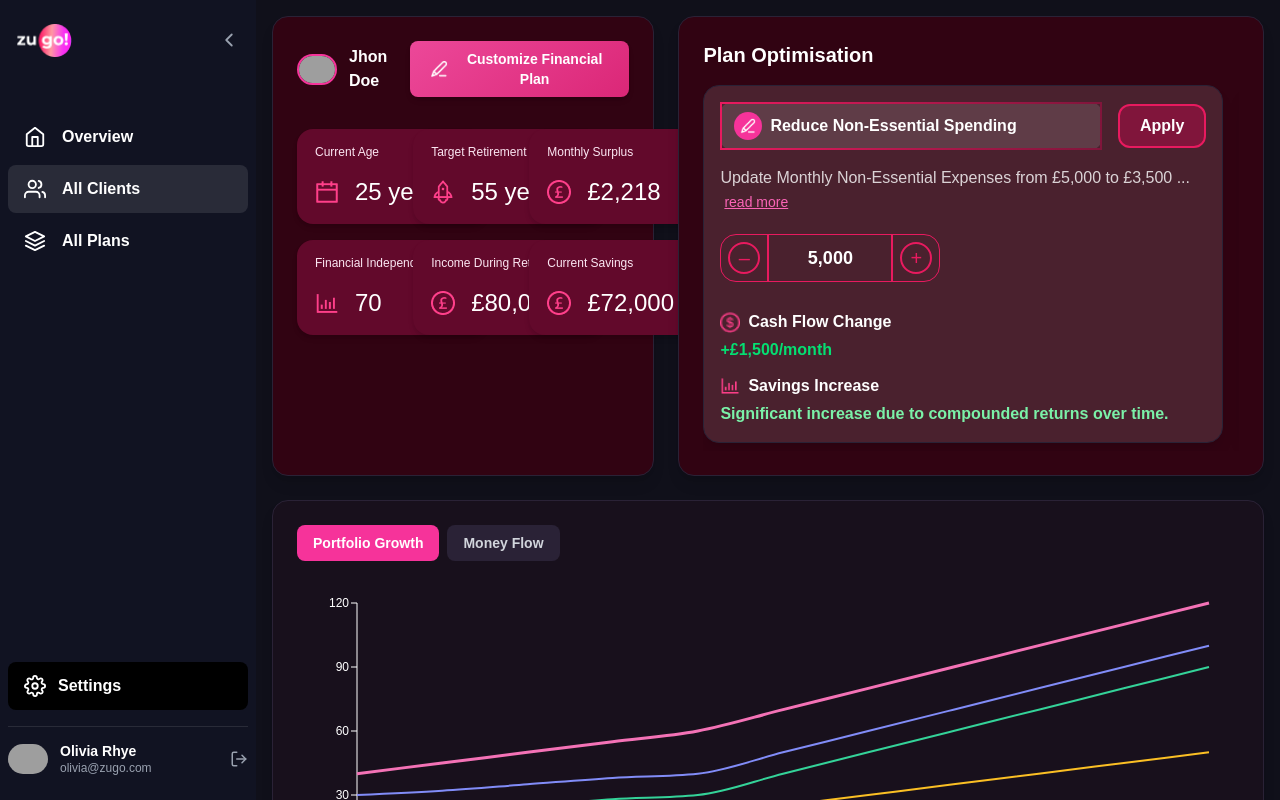
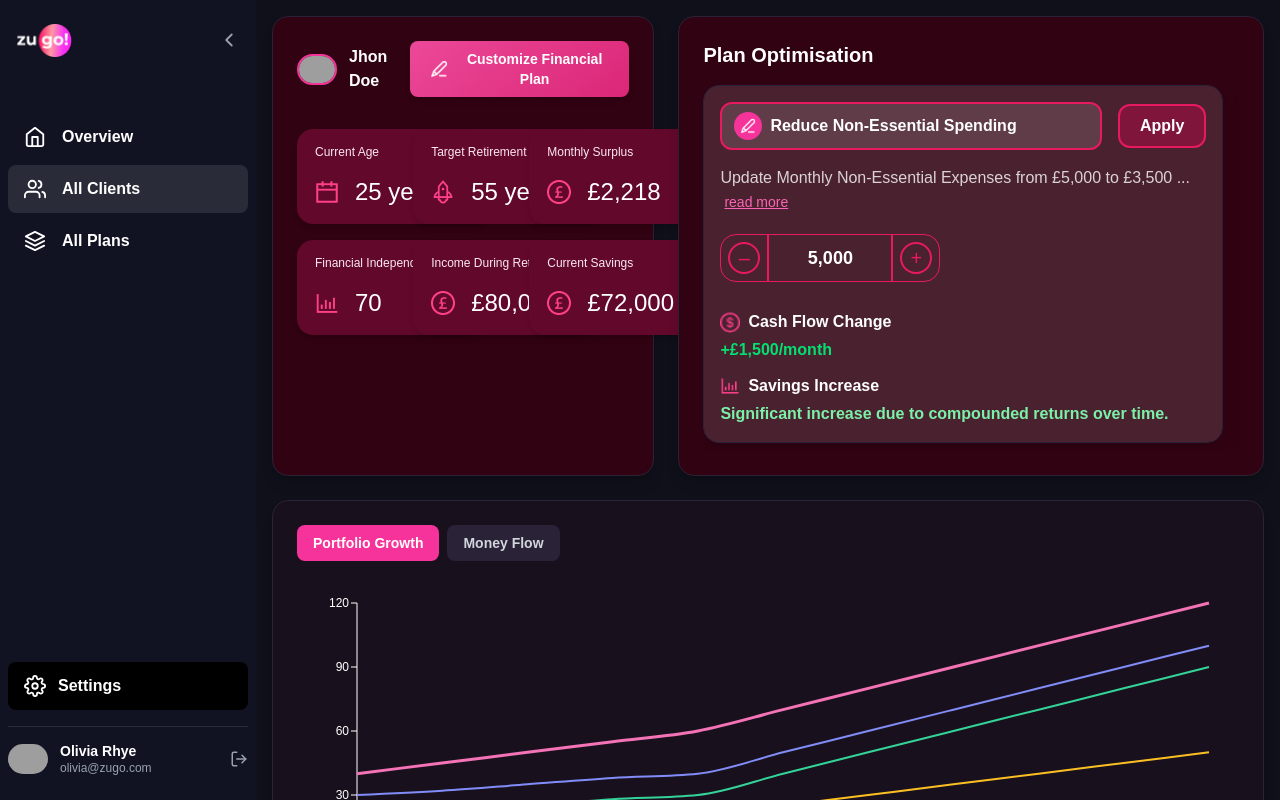
Before and after one commit to PrathamALLer/cashflow-dashboard, a Next.js app: page / in a window 1280 px wide. Shown: the top 800 px of the page. Built offline with nearby package versions, Linux system fonts and the light colour scheme; grey boxes are pictures that could not be loaded.

Commit message:
Ui fixes for plan optimisation card

```diff
--- a/src/components/OverviewMainSection.tsx
+++ b/src/components/OverviewMainSection.tsx
@@ -269,9 +269,10 @@ function OptimisationCard({
             className="flex items-center gap-2 rounded-xl px-3 py-2 border"
             style={{
               background: '#FFFFFF1F',
-              borderImage: 'linear-gradient(90deg, #E81A5F 0%, #80153B 100%) 1',
-              borderWidth: 2,
-              borderStyle: 'solid',
+              // border: '2px solid linear-gradient(90deg, #E81A5F 0%, #80153B 100%)',
+              border: '2px solid #E81A5F',
+              borderRadius: '0.75rem',
+              overflow: 'hidden',
             }}
           >
             <div className="w-7 h-7 flex items-center justify-center rounded-full bg-pink-500">
```
